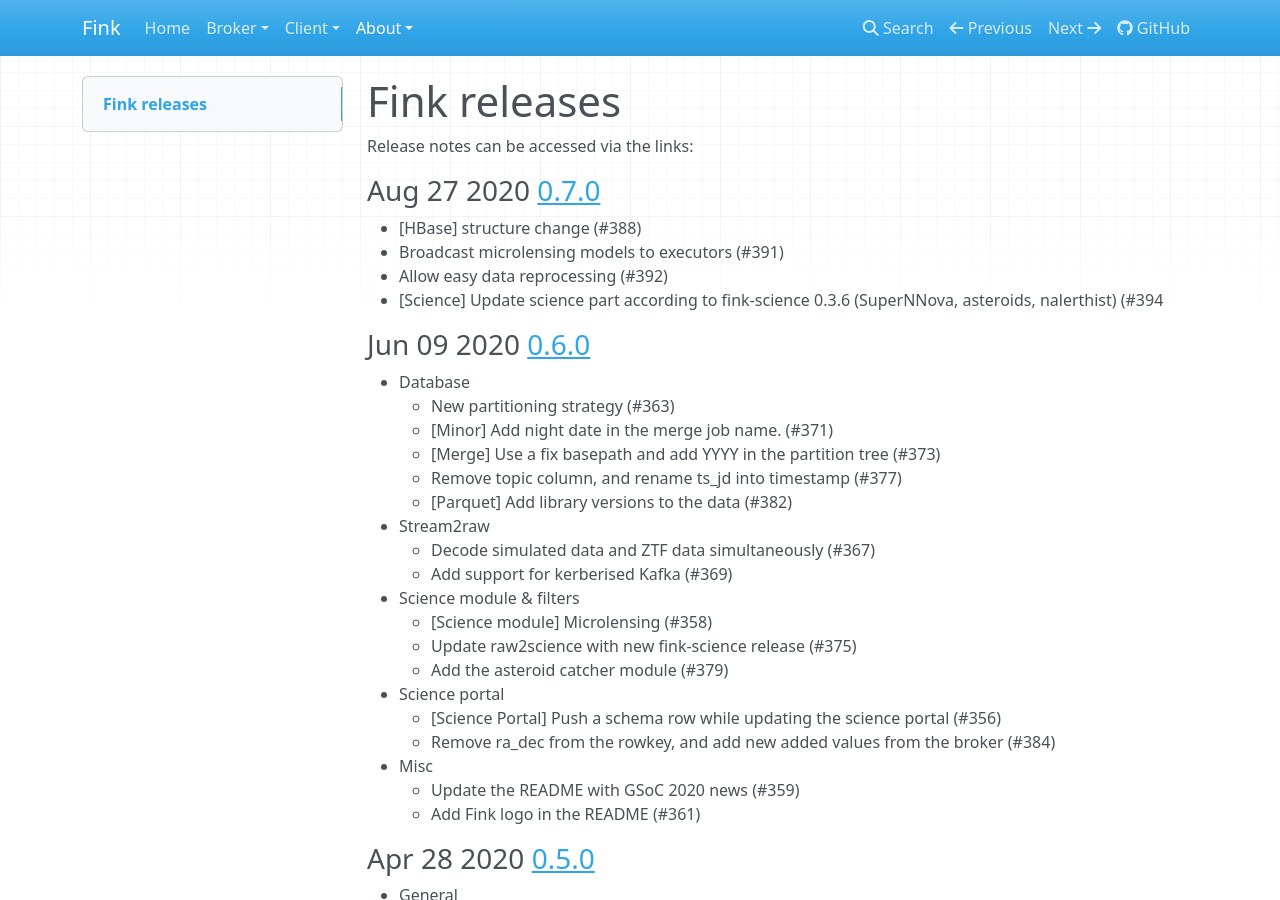
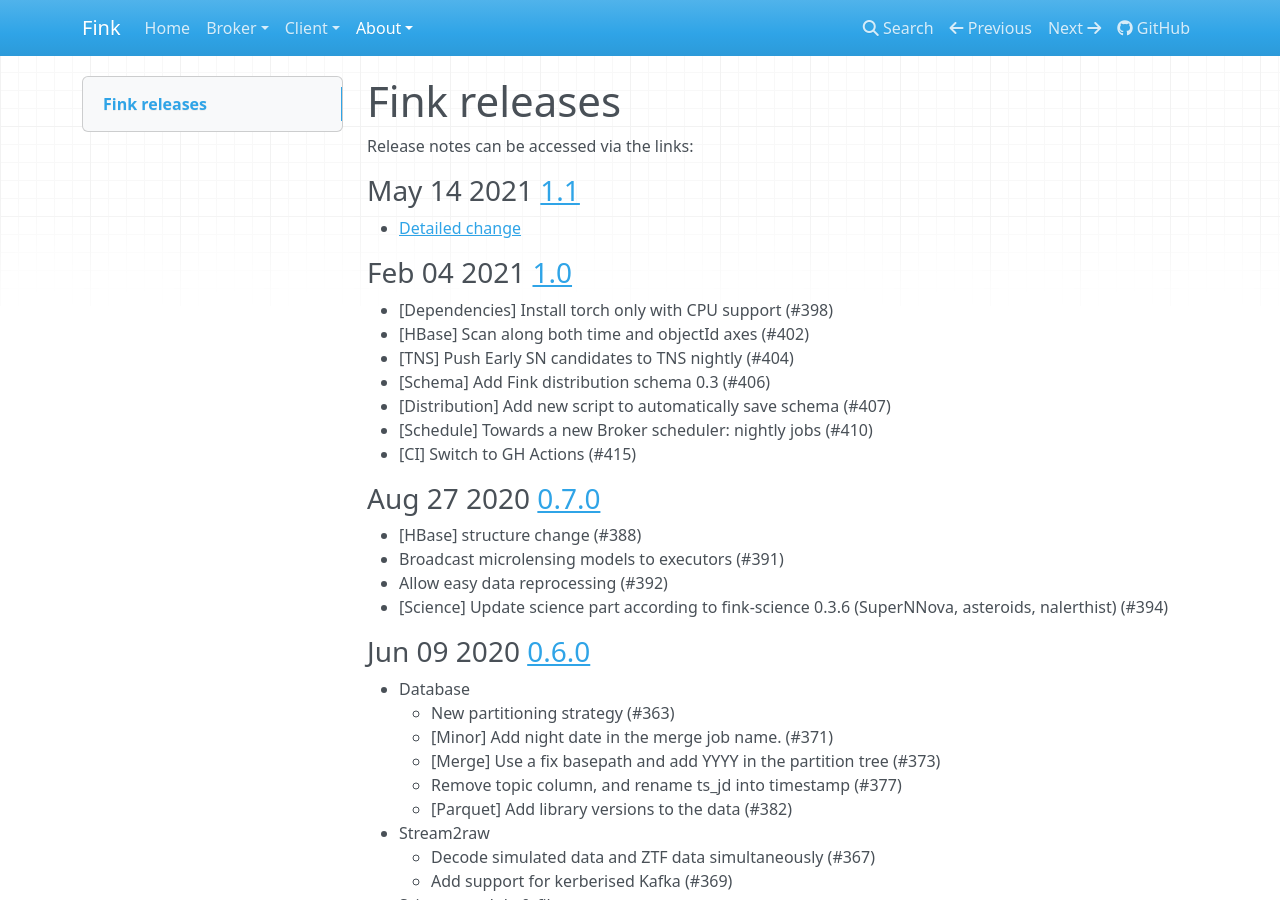
Before and after one commit to astrolabsoftware/fink, an MkDocs documentation site: the page built from docs/release-notes.md, in a window 1280 px wide and 900 px high. Built offline with MkDocs 1.6.1, drawn with Linux system fonts in a browser that asks for light colours; nearby versions of some CDN libraries.

Commit message:
Update release notes

```diff
--- a/docs/release-notes.md
+++ b/docs/release-notes.md
@@ -2,11 +2,21 @@
 
 Release notes can be accessed via the links:
 
+### May 14 2021 [1.1](https://github.com/astrolabsoftware/fink-broker/releases/tag/1.1)
+- [Detailed change](https://github.com/astrolabsoftware/fink-broker/milestone/3?closed=1)
+### Feb 04 2021 [1.0](https://github.com/astrolabsoftware/fink-broker/releases/tag/1.0)
+- [Dependencies] Install torch only with CPU support (#398)
+- [HBase] Scan along both time and objectId axes (#402)
+- [TNS] Push Early SN candidates to TNS nightly (#404)
+- [Schema] Add Fink distribution schema 0.3 (#406)
+- [Distribution] Add new script to automatically save schema (#407)
+- [Schedule] Towards a new Broker scheduler: nightly jobs (#410)
+- [CI] Switch to GH Actions (#415)
 ### Aug 27 2020 [0.7.0](https://github.com/astrolabsoftware/fink-broker/releases/tag/0.7.0)
 - [HBase] structure change (#388)
 - Broadcast microlensing models to executors (#391)
 - Allow easy data reprocessing (#392)
-- [Science] Update science part according to fink-science 0.3.6 (SuperNNova, asteroids, nalerthist) (#394
+- [Science] Update science part according to fink-science 0.3.6 (SuperNNova, asteroids, nalerthist) (#394)
 ### Jun 09 2020 [0.6.0](https://github.com/astrolabsoftware/fink-broker/releases/tag/0.6.0)
 - Database
     - New partitioning strategy (#363)
```
